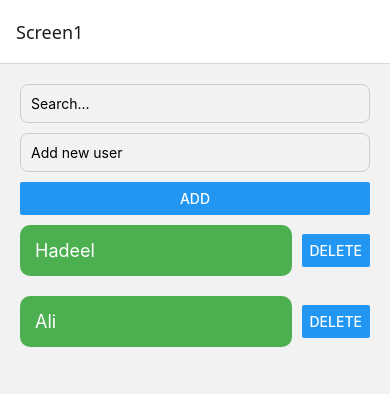
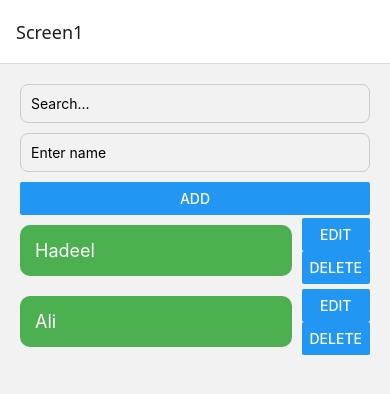
Before and after one commit to hadeelabbadi/JoVision-RN-tasks, a React Native app: screen /Screen1 in a window 390 px wide. Shown: the top 394 px of the page. Built offline with nearby package versions, Linux system fonts and the light colour scheme.

Commit message:
Task 39 - Edit user functionality

```diff
--- a/Tasks/Screen1.js
+++ b/Tasks/Screen1.js
@@ -17,6 +17,7 @@ export default function Screen1({ navigation }) {
 
   const [query, setQuery] = useState('');
   const [newName, setNewName] = useState('');
+  const [editingId, setEditingId] = useState(null);
 
   // 🔍 Search
   const filtered = users.filter(u =>
@@ -42,6 +43,23 @@ export default function Screen1({ navigation }) {
     setUsers(newList);
   };
 
+  // ✏️ Start Edit
+  const startEdit = (user) => {
+    setNewName(user.name);
+    setEditingId(user.id);
+  };
+
+  // 💾 Save Edit
+  const saveEdit = () => {
+    const updated = users.map(user =>
+      user.id === editingId ? { ...user, name: newName } : user
+    );
+
+    setUsers(updated);
+    setEditingId(null);
+    setNewName('');
+  };
+
   return (
     <View style={styles.container}>
       {/* 🔍 Search */}
@@ -52,23 +70,23 @@ export default function Screen1({ navigation }) {
         onChangeText={setQuery}
       />
 
-      {/* ➕ Add */}
+      {/* ➕ Add / Edit */}
       <TextInput
         style={styles.input}
-        placeholder="Add new user"
+        placeholder="Enter name"
         value={newName}
         onChangeText={setNewName}
       />
 
-      <Button title="Add" onPress={addUser} />
+      <Button
+        title={editingId ? "Save" : "Add"}
+        onPress={editingId ? saveEdit : addUser}
+      />
 
       {/* 📋 List */}
       <FlatList
         data={filtered}
         keyExtractor={(item) => item.id}
-        ListEmptyComponent={
-          <Text style={styles.empty}>No users found</Text>
-        }
         renderItem={({ item }) => (
           <View style={styles.row}>
             <TouchableOpacity
@@ -80,10 +98,10 @@ export default function Screen1({ navigation }) {
               <Text style={styles.text}>{item.name}</Text>
             </TouchableOpacity>
 
-            <Button
-              title="Delete"
-              onPress={() => deleteUser(item.id)}
-            />
+            <View>
+              <Button title="Edit" onPress={() => startEdit(item)} />
+              <Button title="Delete" onPress={() => deleteUser(item.id)} />
+            </View>
           </View>
         )}
       />
@@ -92,10 +110,7 @@ export default function Screen1({ navigation }) {
 }
 
 const styles = StyleSheet.create({
-  container: {
-    flex: 1,
-    padding: 20,
-  },
+  container: { flex: 1, padding: 20 },
 
   input: {
     borderWidth: 1,
@@ -124,10 +139,4 @@ const styles = StyleSheet.create({
     color: 'white',
     fontSize: 18,
   },
-
-  empty: {
-    textAlign: 'center',
-    marginTop: 20,
-    color: '#888',
-  },
 });
```
